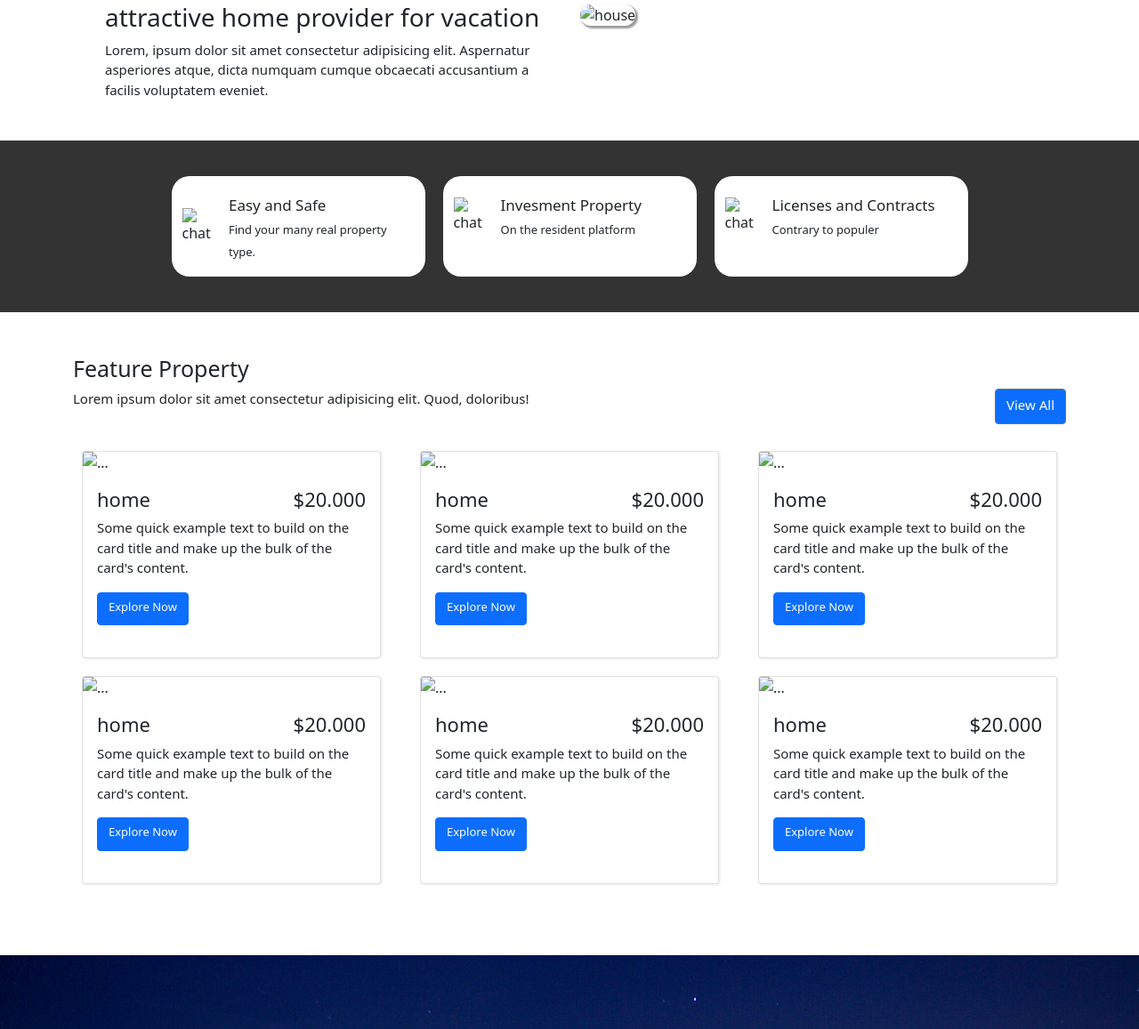
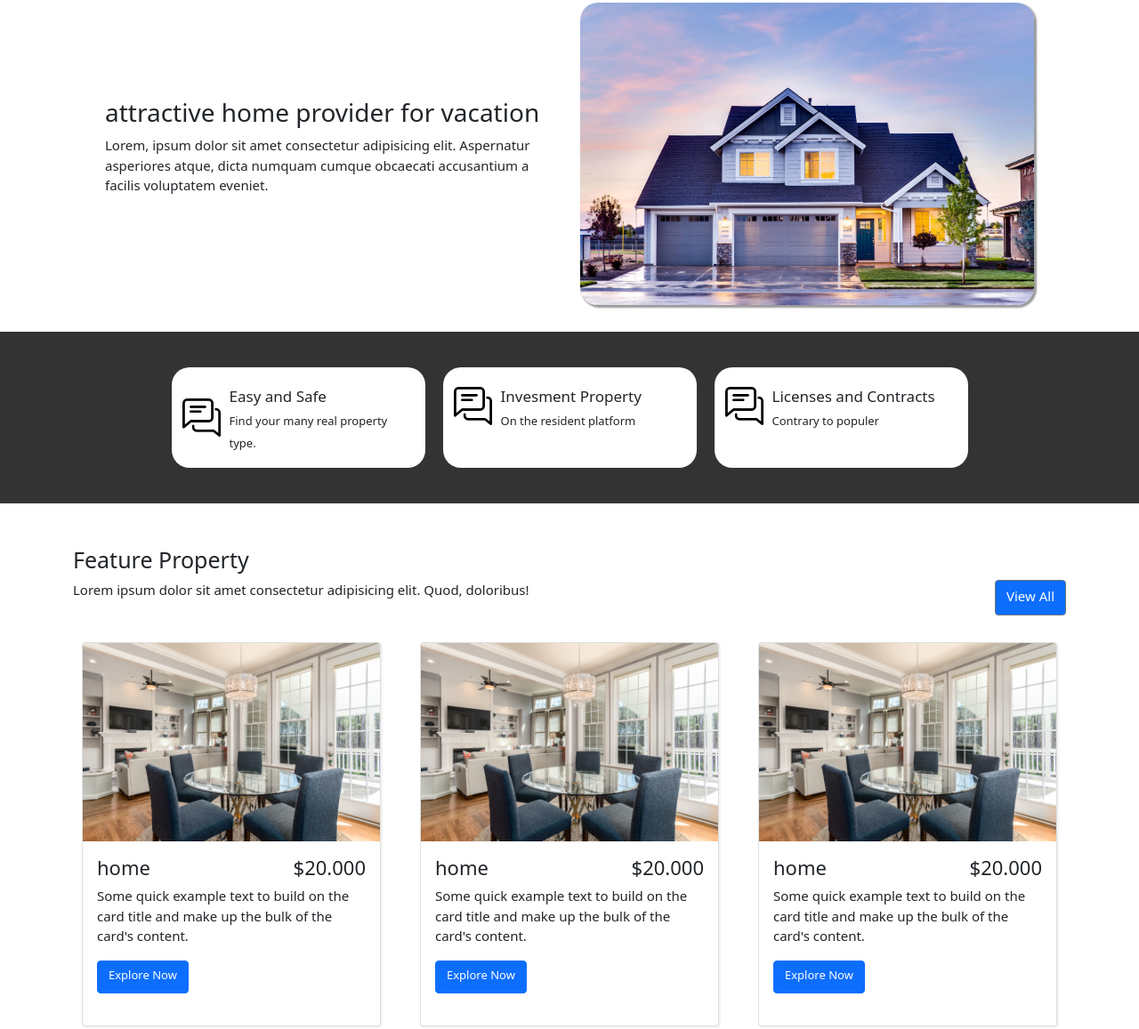
Before and after one commit to chidambarambaskaran/CODESOFT_WD, a plain HTML site: page index.html in a window 1280 px wide. Shown: the part 813-1970 px from the top of the page at 89% size. Drawn offline with nearby package versions, Linux system fonts and the light colour scheme; a script that the page names is missing; files whose address does not match are found by name.

Commit message:
Updated index.html

```diff
--- a/index.html
+++ b/index.html
@@ -582,7 +582,7 @@ footer .footlast h4 {
                         numquam cumque obcaecati accusantium a facilis voluptatem eveniet.</p>
                 </div>
                 <div class="col homeimg">
-                    <img src="img/house.jpg" alt="house">
+                    <img src="./house.jpg" alt="house">
                 </div>
             </div>
         </div>
@@ -592,19 +592,19 @@ footer .footlast h4 {
                 <div class="row row-cols-1 row-cols-lg-3 row-cols-xl-4 justify-content-center">
                     <div class="col">
                         <div class="wrap">
-                            <img src="img/chat.png" alt="chat">
+                            <img src="./chat.png" alt="chat">
                             <p>Easy and Safe<br><span>Find your many real property type.</span></p>
                         </div>
                     </div>
                     <div class="col">
                         <div class="wrap">
-                            <img src="img/chat.png" alt="chat">
+                            <img src="./chat.png" alt="chat">
                             <p>Invesment Property<br><span>On the resident platform</span></p>
                         </div>
                     </div>
                     <div class="col">
                         <div class="wrap">
-                            <img src="img/chat.png" alt="chat">
+                            <img src="./chat.png" alt="chat">
                             <p>Licenses and Contracts<br><span>Contrary to populer</span></p>
                         </div>
                     </div>
@@ -628,7 +628,7 @@ footer .footlast h4 {
             <div class="row row-cols-1 cols-sm-2 row-cols-lg-3 row-cols-xxl-4 justify-content-center">
                 <div class="col">
                     <div class="card">
-                        <img src="img/room1.jpg" class="card-img-top" alt="...">
+                        <img src="./room1.jpg" class="card-img-top" alt="...">
                         <div class="card-body">
                             <div class="row">
                                 <div class="col">
@@ -646,7 +646,7 @@ footer .footlast h4 {
                 </div>
                 <div class="col">
                     <div class="card">
-                        <img src="img/room1.jpg" class="card-img-top" alt="...">
+                        <img src="./room1.jpg" class="card-img-top" alt="...">
                         <div class="card-body">
                             <div class="row">
                                 <div class="col">
@@ -664,7 +664,7 @@ footer .footlast h4 {
                 </div>
                 <div class="col">
                     <div class="card">
-                        <img src="img/room1.jpg" class="card-img-top" alt="...">
+                        <img src="./room1.jpg" class="card-img-top" alt="...">
                         <div class="card-body">
                             <div class="row">
                                 <div class="col">
@@ -682,7 +682,7 @@ footer .footlast h4 {
                 </div>
                 <div class="col">
                     <div class="card">
-                        <img src="img/room1.jpg" class="card-img-top" alt="...">
+                        <img src="./room1.jpg" class="card-img-top" alt="...">
                         <div class="card-body">
                             <div class="row">
                                 <div class="col">
@@ -700,7 +700,7 @@ footer .footlast h4 {
                 </div>
                 <div class="col">
                     <div class="card">
-                        <img src="img/room1.jpg" class="card-img-top" alt="...">
+                        <img src="./room1.jpg" class="card-img-top" alt="...">
                         <div class="card-body">
                             <div class="row">
                                 <div class="col">
@@ -718,7 +718,7 @@ footer .footlast h4 {
                 </div>
                 <div class="col">
                     <div class="card">
-                        <img src="img/room1.jpg" class="card-img-top" alt="...">
+                        <img src="./room1.jpg" class="card-img-top" alt="...">
                         <div class="card-body">
                             <div class="row">
                                 <div class="col">
```
